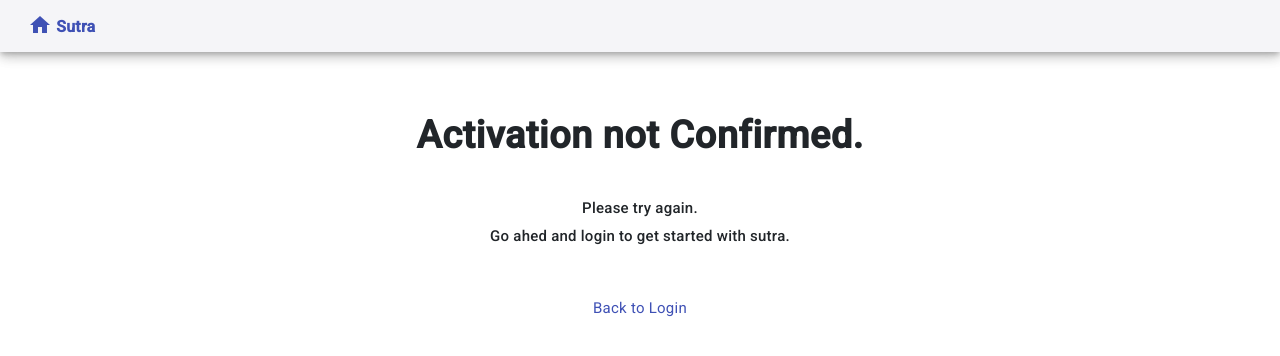
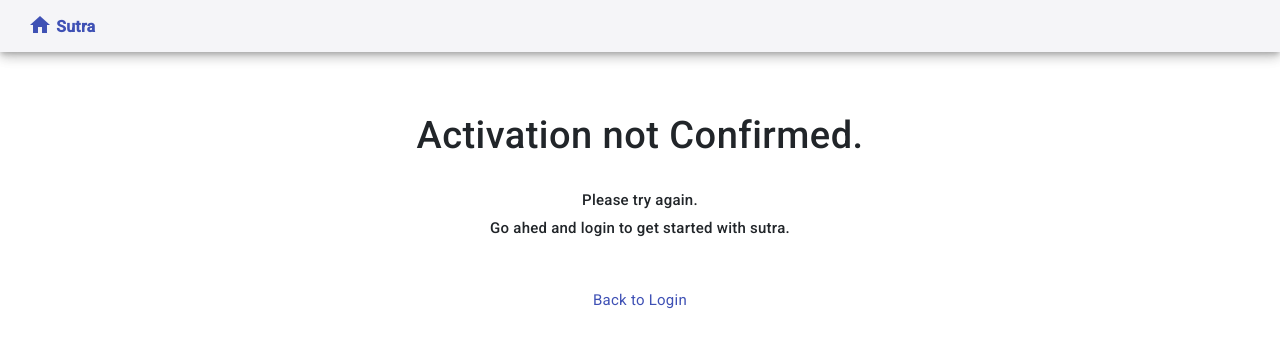
Before and after one commit to Melodious-nub/sutra, an Angular app: page /account-confirmation in a window 1280 px wide. Shown: the top 356 px of the page. Built offline with nearby package versions, Linux system fonts and the light colour scheme.

Commit message:
updated with font weight

```diff
--- a/src/app/pages/account-confirmation/account-confirmation.component.css
+++ b/src/app/pages/account-confirmation/account-confirmation.component.css
@@ -1,5 +1,5 @@
 h2 {
-    font-weight: 700;
+    font-weight: 500;
     font-size: 38px;
     line-height: 70px;
     /* identical to box height */
--- a/src/app/pages/account-confirmation/account-confirmation.component.html
+++ b/src/app/pages/account-confirmation/account-confirmation.component.html
@@ -7,14 +7,14 @@
                         <div class="text-center">
                             <h2>Activation Confirmed.</h2>
                         </div>
-                        <p class="text-center mt-4 p-info">Your account is now prepared for use.  <br> Kindly log in to commence your business endeavors.</p>
+                        <p class="text-center mt-3 p-info">Your account is now prepared for use.  <br> Kindly log in to commence your business endeavors.</p>
                     </div>
                 } @else {
                     <div>
                         <div class="text-center">
                             <h2>Activation not Confirmed.</h2>
                         </div>
-                        <p class="text-center mt-4 p-info">Please try again. <br> Go ahed and login to get started with sutra.</p>
+                        <p class="text-center mt-3 p-info">Please try again. <br> Go ahed and login to get started with sutra.</p>
                     </div>
                 }
                 <div class="text-center mt-5">
```
